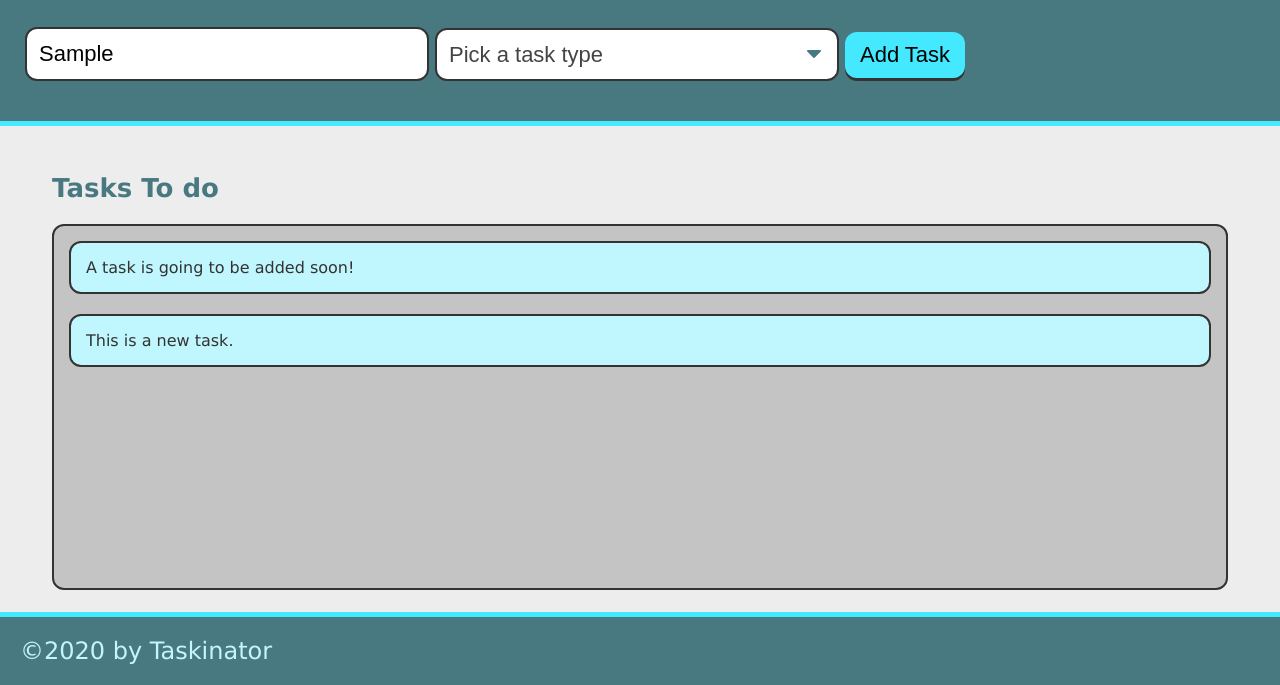
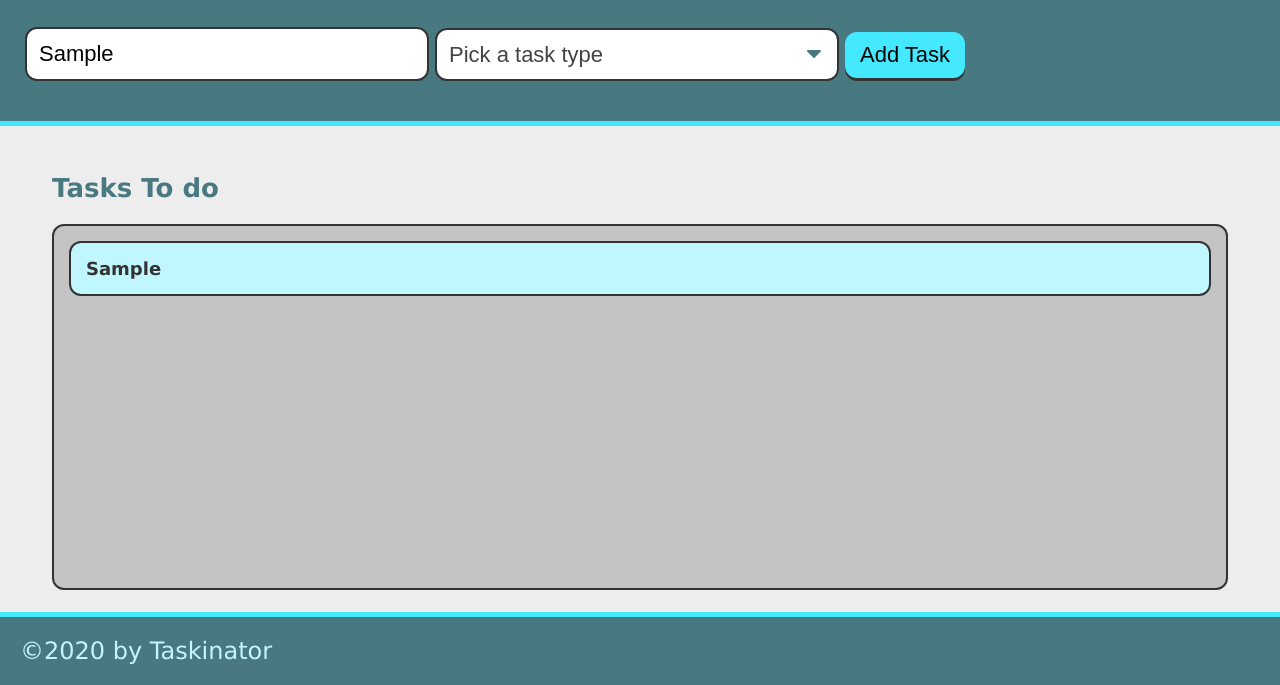
Before and after one commit to jasonmcgill/taskinator, a plain HTML site: page index.html in a window 1280 px wide. Both pictures are taken after typing "Sample" into the empty fields and a click on the button "Add Task". Shown: the part 115-800 px from the top of the page. Drawn offline with Linux system fonts and the light colour scheme.

Commit message:
code refactor for createTaskHander()

```diff
--- a/assets/js/script.js
+++ b/assets/js/script.js
@@ -2,15 +2,38 @@ var formEl = document.querySelector("#task-form");
 var tasksToDoEl = document.querySelector("#tasks-to-do");
 
 
-var createTaskHandler = function() {
+var taskFormHandler = function(event) {
+    event.preventDefault();
+    var taskNameInput = document.querySelector("input[name='task-name']").value;
+    var taskTypeInput = document.querySelector("select[name='task-type']").value;
 
-    event.preventDefault();
+    // package up data as an object
+    var taskDataObj = {
+      name: taskNameInput,
+      type: taskTypeInput
+    };
 
+    // send it as an argument to createTaskEl
+    createTaskEl(taskDataObj);
+  }
+
+ var createTaskEl = function(taskDataObj) {
+    //create list item
     var listItemEl = document.createElement("li");
     listItemEl.className = "task-item";
-    listItemEl.textContent = "This is a new task.";
+
+    //creat div to hold task info and add to list item
+    var taskInfoEl = document.createElement("div");
+    // give it a class name
+    taskInfoEl.className = "task-info";
+    //add html content to div
+    taskInfoEl.innerHTML = "<h3 class='task-name'>" + taskDataObj.name + "</h3><span class='task-type'>" + taskDataObj.type + "</span>";
+
+    listItemEl.appendChild(taskInfoEl);
+
+    //add entire list item to list
     tasksToDoEl.appendChild(listItemEl);
-
  }
 
-formEl.addEventListener("submit", createTaskHandler);
+
+formEl.addEventListener("submit", taskFormHandler);
--- a/index.html
+++ b/index.html
@@ -36,7 +36,7 @@
         <section class="task-list-wrapper">
             <h2 class="list-title">Tasks To do</h2>
             <ul class="task-list" id="tasks-to-do">
-                <li class="task-item"> A task is going to be added soon!</li>
+                <!-- <li class="task-item"> A task is going to be added soon!</li> -->
             </ul>
         </section>
     </main>
```
